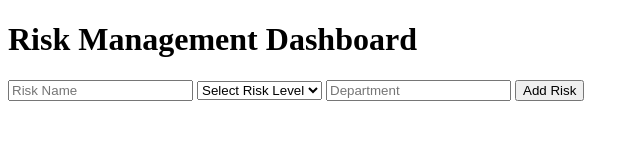
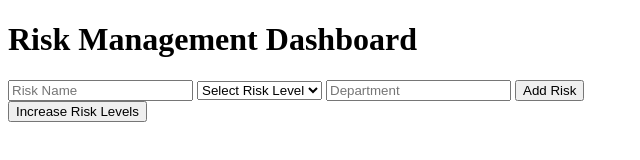
Before and after one commit to DinaBelafqih/CodingChallenge15, a plain HTML site: page index.html in a window 1280 px wide. Shown: the whole page, without its empty margins (0-640 px from the left). Drawn offline with Linux system fonts and the light colour scheme.

Commit message:
Task 5 - Bulk Risk Updates

```diff
--- a/index.html
+++ b/index.html
@@ -20,3 +20,4 @@
     <input type="text" id="department" placeholder="Department" required />
     <button type="submit">Add Risk</button>
   </form>
+  <button id="bulkUpdateBtn">Increase Risk Levels</button>
```
